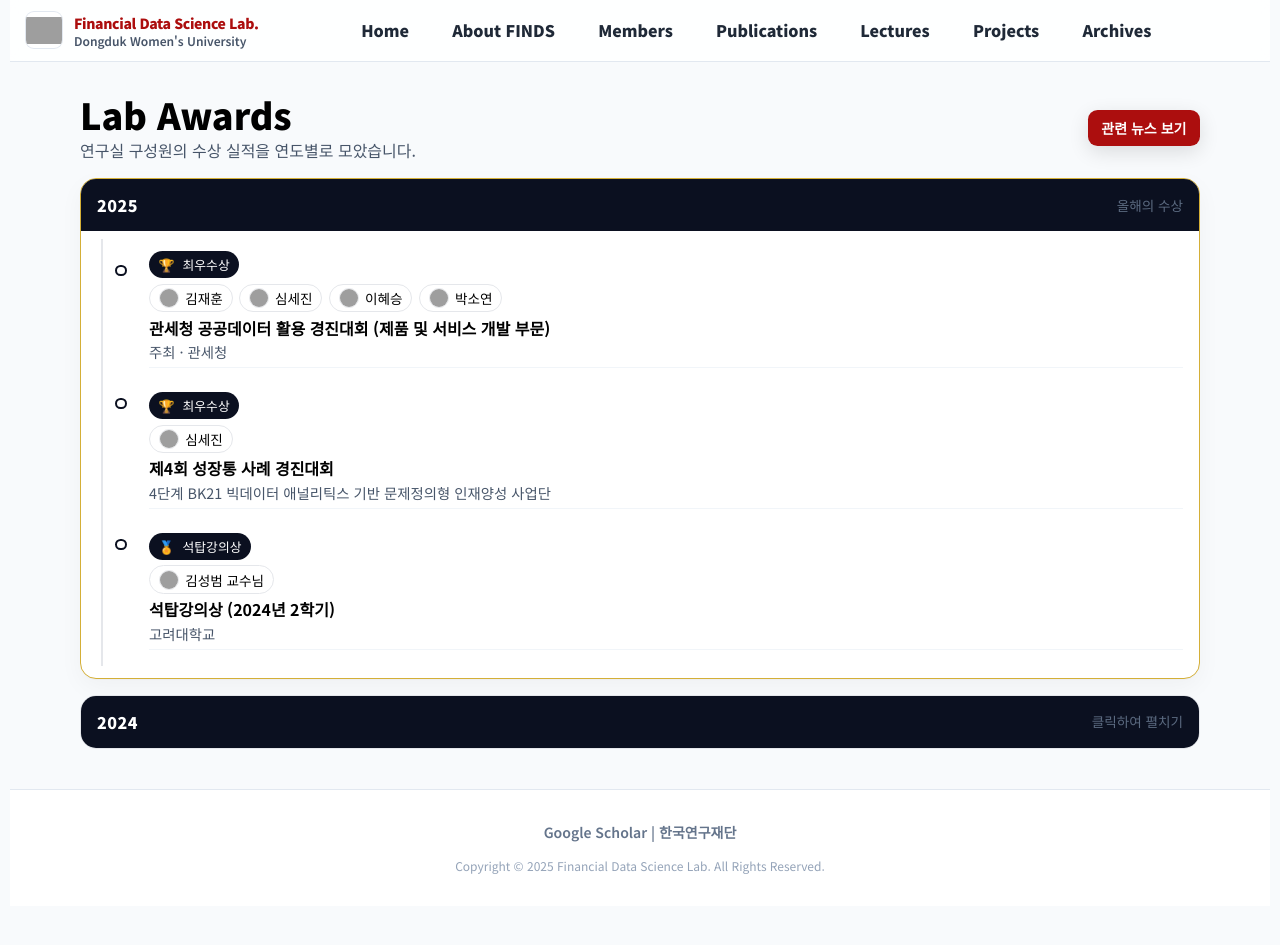
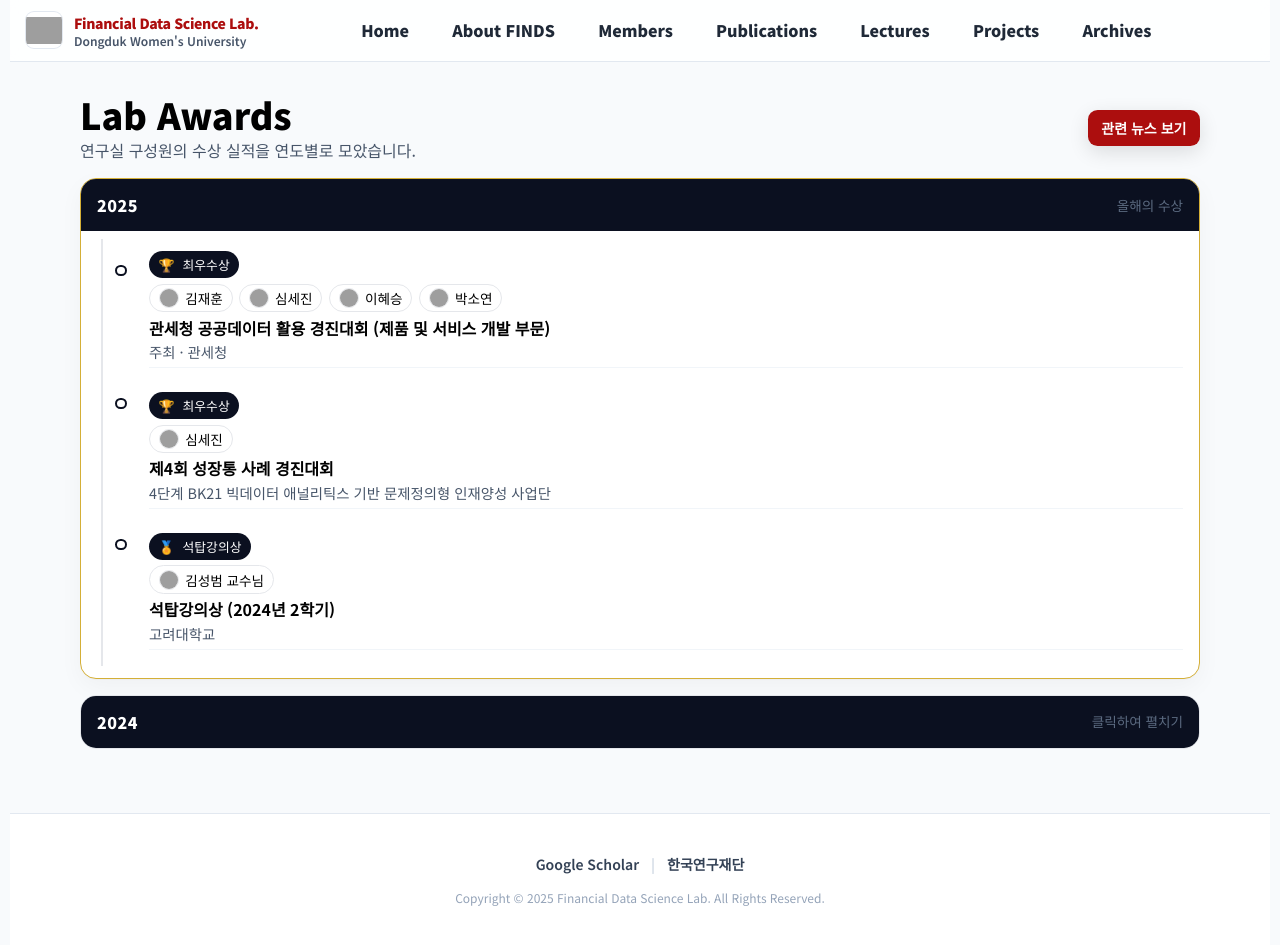
Before and after one commit to FinDS-Lab/site, a Jekyll site: the page built from about-awards.html, in a window 1280 px wide and 946 px high. Built offline with Jekyll 4.4.1, drawn with Linux system fonts in a browser that asks for light colours; nearby versions of some CDN libraries; grey boxes are pictures that could not be loaded.

Commit message:
Update footer.html

```diff
--- a/_includes/footer.html
+++ b/_includes/footer.html
@@ -1,11 +1,108 @@
-<footer class="mt-10 border-t border-slate-200 bg-white">
-  <div class="max-w-7xl mx-auto px-4 py-8">
-    <p class="text-center text-sm text-slate-500 font-semibold">
-      <a class="hover:underline" href="https://scholar.google.com/" target="_blank" rel="noopener">Google Scholar</a> |
-      <a class="hover:underline" href="https://www.nrf.re.kr/" target="_blank" rel="noopener">한국연구재단</a>
-    </p>
-    <p class="mt-4 text-center text-xs text-slate-400">
-      Copyright © <span id="year"></span> Financial Data Science Lab. All Rights Reserved.
-    </p>
+<footer class="mt-16 border-t border-slate-200 bg-white" aria-label="Site footer">
+  <div class="max-w-7xl mx-auto px-4 py-10">
+    <div class="flex flex-col items-center gap-3">
+      <p class="text-center text-sm text-slate-500 font-semibold">
+        <a class="link-underline" href="https://scholar.google.com/" target="_blank" rel="noopener">Google Scholar</a>
+        <span class="mx-2 text-slate-300">|</span>
+        <a class="link-underline" href="https://www.nrf.re.kr/" target="_blank" rel="noopener">한국연구재단</a>
+      </p>
+
+      <p class="mt-1 text-center text-xs text-slate-400">
+        Copyright © <span id="year"></span> Financial Data Science Lab. All Rights Reserved.
+      </p>
+    </div>
   </div>
+
+  <!-- Back to Top -->
+  <button id="btnTop" class="fixed bottom-5 right-5 hidden rounded-full border border-slate-300 bg-white/90 backdrop-blur p-3 shadow-md hover:shadow-lg focus:outline-none"
+          aria-label="Back to top" title="Back to top">
+    <!-- Up icon -->
+    <svg xmlns="http://www.w3.org/2000/svg" class="h-5 w-5 text-slate-700" viewBox="0 0 24 24" fill="none" stroke="currentColor">
+      <path stroke-linecap="round" stroke-linejoin="round" stroke-width="2" d="M5 15l7-7 7 7"/>
+    </svg>
+  </button>
 </footer>
+
+<!-- Footer styles (header 톤과 맞춤) -->
+<style>
+  /* 링크 언더라인 슬라이드 */
+  .link-underline {
+    position: relative;
+    color: #334155; /* slate-700 */
+    transition: color .2s ease;
+  }
+  .link-underline::after {
+    content: "";
+    position: absolute;
+    left: 0; bottom: -2px;
+    width: 100%; height: 2px;
+    background: linear-gradient(90deg, var(--accent, rgb(214,177,77)), var(--accent, rgb(214,177,77)));
+    transform: scaleX(0);
+    transform-origin: left;
+    transition: transform .2s ease;
+    border-radius: 1px;
+  }
+  .link-underline:hover { color: var(--accent, rgb(214,177,77)); }
+  .link-underline:hover::after { transform: scaleX(1); }
+
+  /* Back-to-Top 버튼 show/hide 애니메이션 */
+  #btnTop {
+    opacity: 0;
+    transform: translateY(6px);
+    transition: opacity .2s ease, transform .2s ease, box-shadow .2s ease;
+    z-index: 40;
+  }
+  #btnTop.is-visible {
+    opacity: 1;
+    transform: translateY(0);
+  }
+
+  /* 다크 대비 약간(선택) */
+  @media (prefers-color-scheme: dark) {
+    footer.bg-white { background-color: #0b0f19; }
+    footer .text-slate-500 { color: #cbd5e1; }
+    footer .text-slate-400 { color: #94a3b8; }
+    #btnTop { background: rgba(15, 23, 42, .85); border-color: #334155; }
+    #btnTop svg { color: #e2e8f0; }
+  }
+</style>
+
+<!-- Footer interactions -->
+<script>
+  (function () {
+    // 연도 자동 갱신
+    var y = document.getElementById('year');
+    if (y) y.textContent = new Date().getFullYear();
+
+    // Back-to-Top
+    var btn = document.getElementById('btnTop');
+    var showPoint = 240; // px
+    var ticking = false;
+
+    function onScroll() {
+      if (!btn) return;
+      if (window.scrollY > showPoint) {
+        btn.classList.add('is-visible');
+        btn.classList.remove('hidden');
+      } else {
+        btn.classList.remove('is-visible');
+        // 시각적 전환을 위해 hidden은 약간 지연 없이 유지
+        btn.classList.add('hidden');
+      }
+      ticking = false;
+    }
+
+    window.addEventListener('scroll', function () {
+      if (!ticking) {
+        window.requestAnimationFrame(onScroll);
+        ticking = true;
+      }
+    }, { passive: true });
+
+    if (btn) {
+      btn.addEventListener('click', function () {
+        window.scrollTo({ top: 0, behavior: 'smooth' });
+      });
+    }
+  })();
+</script>
```
